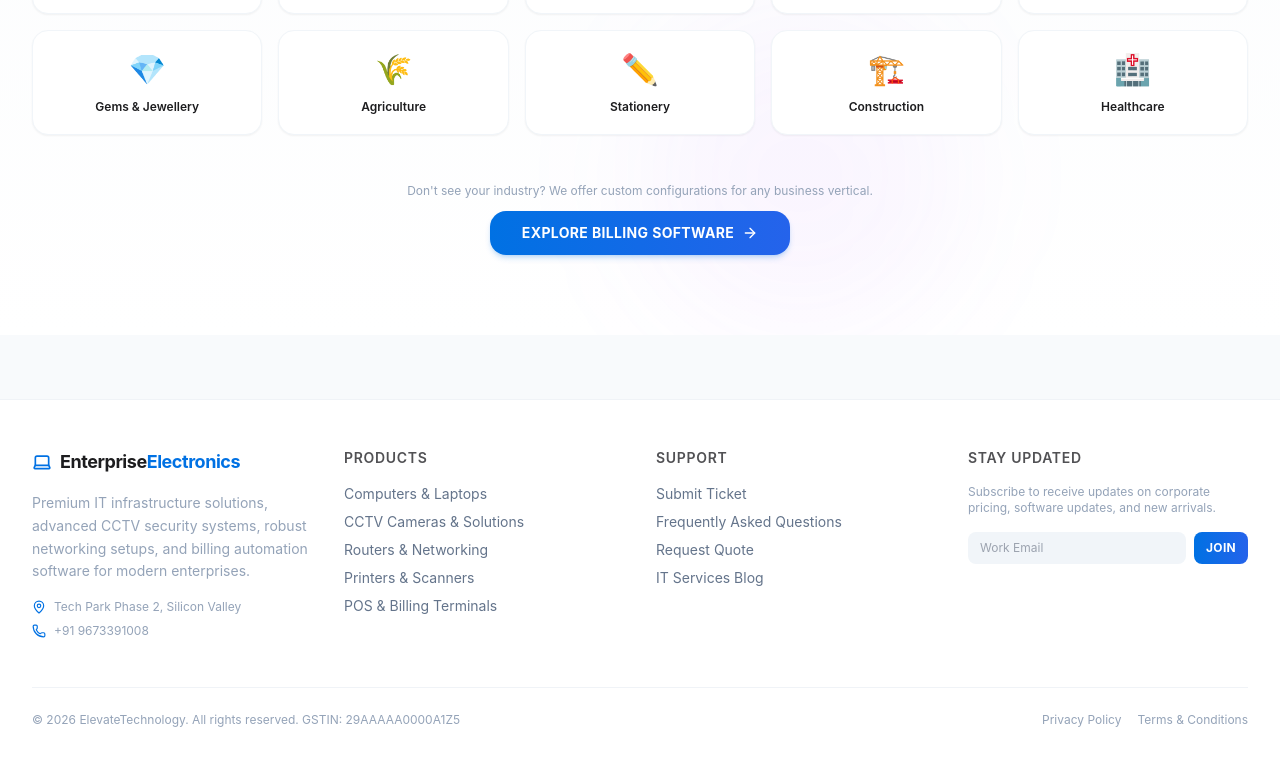
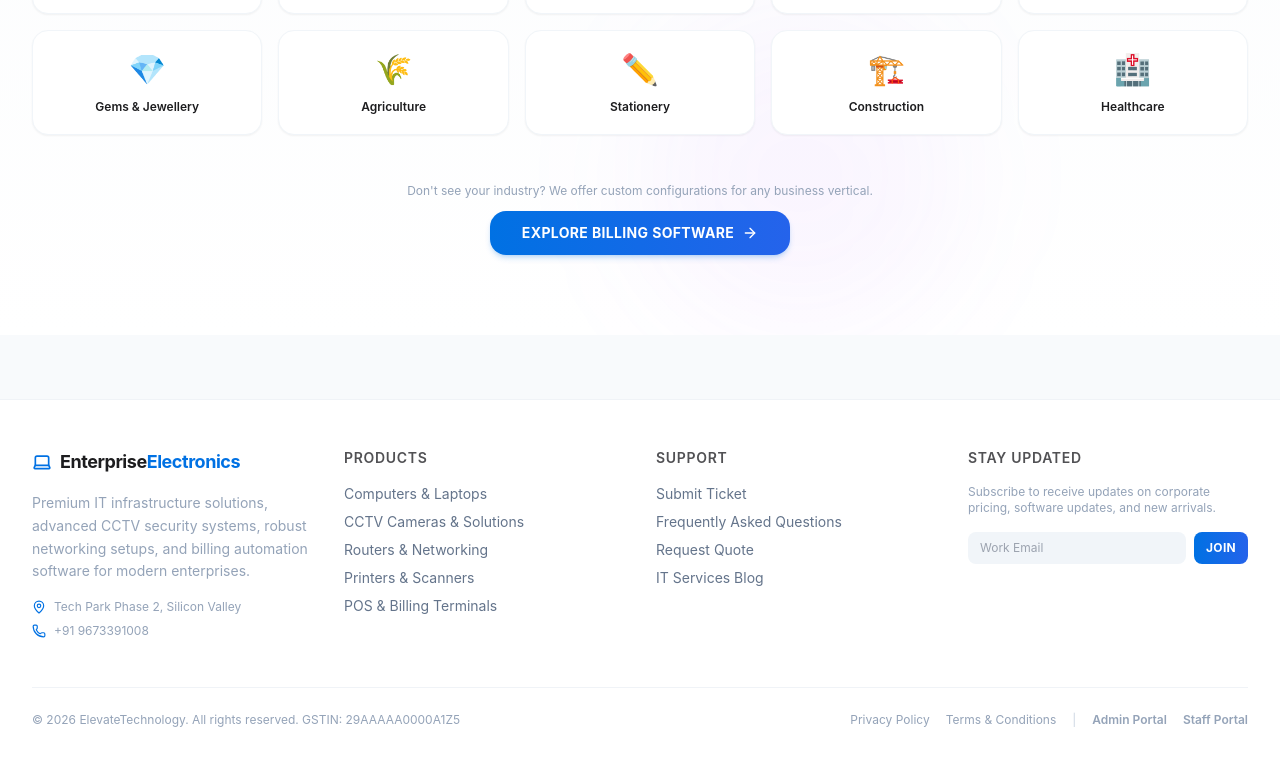
Before and after one commit to elevatetechnologies23-pixel/elevatetech, a React (Vite) app in the folder frontend/: page / in a window 1280 px wide. Shown: the part 2318-3084 px from the top of the page. Built offline with nearby package versions, Linux system fonts and the light colour scheme; no server answers.

Commit message:
Add Admin and Staff Login links to user login page and footer

```diff
--- a/frontend/src/features/Login.tsx
+++ b/frontend/src/features/Login.tsx
@@ -107,8 +107,18 @@ const Login: React.FC = () => {
         </button>
       </form>
 
-      <div className="text-center text-[11px] text-slate-400">
-        Don't have an account? <Link to="/register" className="text-accent-blue font-bold hover:underline">Register here</Link>
+      <div className="text-center text-[11px] text-slate-400 space-y-4">
+        <div>
+          Don't have an account? <Link to="/register" className="text-accent-blue font-bold hover:underline">Register here</Link>
+        </div>
+        <div className="pt-4 border-t border-slate-200/50 dark:border-primary-500/20 text-center space-y-1 text-[10px] text-slate-500 dark:text-slate-400">
+          <p className="font-semibold uppercase tracking-wider text-[9px] text-slate-400">Portals</p>
+          <div className="flex justify-center gap-4">
+            <Link to="/admin/login" className="hover:text-accent-blue transition-colors font-semibold">Admin Login</Link>
+            <span>•</span>
+            <Link to="/employee/login" className="hover:text-accent-blue transition-colors font-semibold">Staff Login</Link>
+          </div>
+        </div>
       </div>
     </div>
   );
--- a/frontend/src/layouts/MainLayout.tsx
+++ b/frontend/src/layouts/MainLayout.tsx
@@ -340,9 +340,12 @@ const MainLayout: React.FC = () => {
 
         <div className="max-w-7xl mx-auto mt-12 pt-6 border-t border-slate-200/50 dark:border-primary-500/20 flex flex-col sm:flex-row justify-between items-center gap-4 text-xs text-slate-400">
           <span>&copy; {new Date().getFullYear()} ElevateTechnology. All rights reserved. GSTIN: 29AAAAA0000A1Z5</span>
-          <div className="flex gap-4">
+          <div className="flex gap-4 items-center">
             <Link to="/privacy" className="hover:underline">Privacy Policy</Link>
             <Link to="/terms" className="hover:underline">Terms & Conditions</Link>
+            <span className="text-slate-300 dark:text-primary-500">|</span>
+            <Link to="/admin/login" className="hover:text-accent-blue transition-colors font-semibold">Admin Portal</Link>
+            <Link to="/employee/login" className="hover:text-accent-gold transition-colors font-semibold">Staff Portal</Link>
           </div>
         </div>
       </footer>
```
